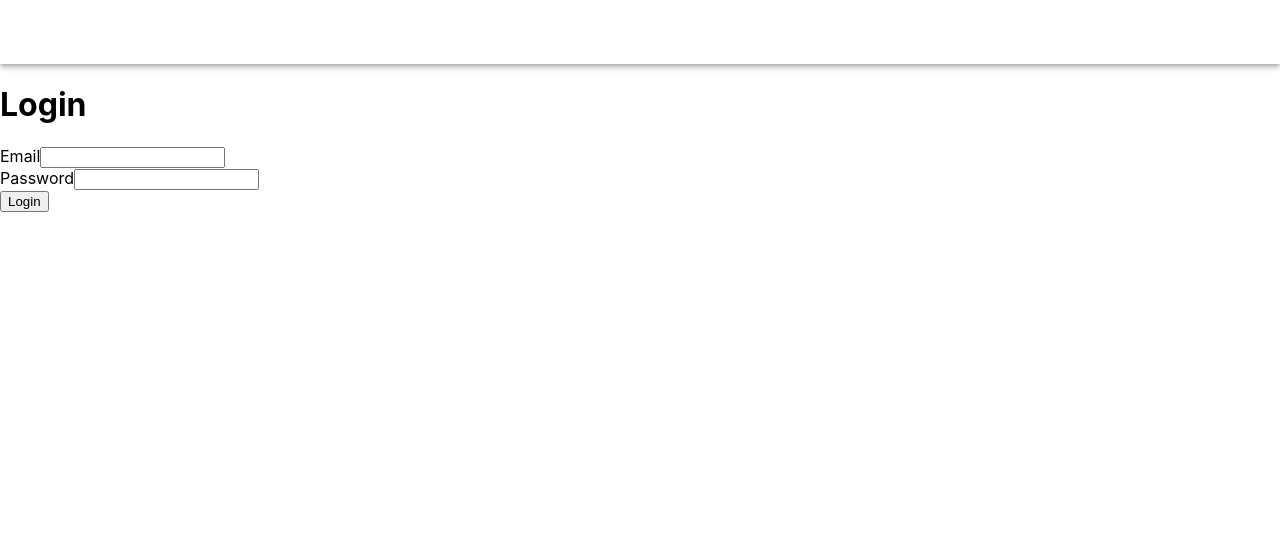
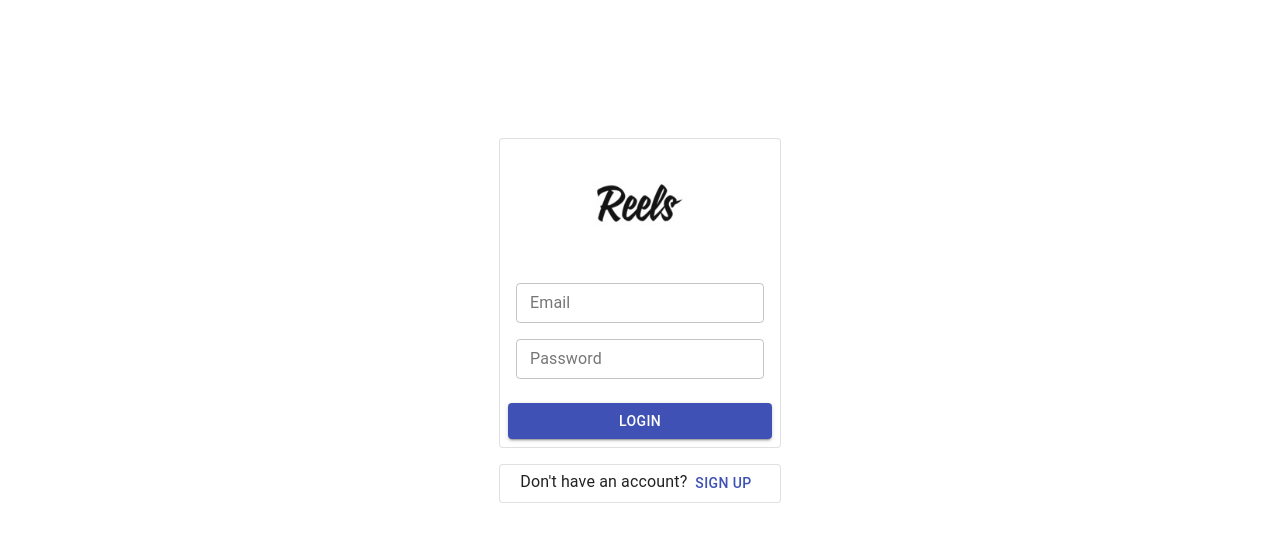
Before and after one commit to shnitish/reels-app, a React (Create React App) app: page /login in a window 1280 px wide. Shown: the top 542 px of the page. Built offline with nearby package versions, Linux system fonts and the light colour scheme; no server answers.

Commit message:
Material UI on login page

```diff
--- a/package.json
+++ b/package.json
@@ -13,6 +13,7 @@
     "react-dom": "^17.0.2",
     "react-router-dom": "^5.2.0",
     "react-scripts": "4.0.3",
+    "react-toastify": "^7.0.4",
     "uuidv4": "^6.2.11",
     "web-vitals": "^1.1.2"
   },
--- a/src/App.js
+++ b/src/App.js
@@ -1,6 +1,5 @@
 import {BrowserRouter as Router, Route, Switch, Redirect} from "react-router-dom";
 import {useContext} from "react";
-import Header from "./Components/Header/Header";
 import Login from "./Components/Login/Login";
 import Signup from "./Components/Signup/Signup";
 import Profile from "./Components/Profile/Profile";
@@ -14,7 +13,6 @@ function App()
     <div className="App">
       <AuthProvider>
         <Router>
-          <Header></Header>
           <Switch>
             <Route path="/login" component={Login} exact></Route>
             <Route path="/signup" component={Signup} exact></Route>
--- a/src/Components/Feeds/Feeds.jsx
+++ b/src/Components/Feeds/Feeds.jsx
@@ -1,5 +1,6 @@
 import React, { useState, useEffect } from "react";
 import VideoPost from "../VideoPost/VideoPost";
+import Header from "../Header/Header";
 import { firebaseDB } from "../../Config/firebase";
 import CircularProgress from "@material-ui/core/CircularProgress";
 
@@ -16,7 +17,6 @@ const Feeds = () => {
 			threshold: 0.8,
 		};
 
-		console.log("Inside Intersection obs");
 		function callback(entries) {
 			entries.forEach((entry) => {
 				let child = entry.target.children[0];
@@ -77,8 +77,8 @@ const Feeds = () => {
 	}, []);
 
 	return (
-		<div>
-			{/* <h1>Feeds</h1> */}
+		<div className="feeds">
+			<Header></Header>
 			<div className="feeds-video-list">
 				{loadingComp ? (
 					<CircularProgress
--- a/src/Components/Login/Login.jsx
+++ b/src/Components/Login/Login.jsx
@@ -1,12 +1,70 @@
 import React, { useContext, useState } from "react";
+import { toast } from "react-toastify";
+import "react-toastify/dist/ReactToastify.css";
+import {
+	TextField,
+	Grid,
+	Button,
+	Paper,
+	Card,
+	CardContent,
+	CardActions,
+	Container,
+	CardMedia,
+	Typography,
+	makeStyles,
+} from "@material-ui/core";
 import { AuthContext } from "../../Context/Authprovider";
+import logo from "../../logo.jpg";
 
+let useStyles = makeStyles({
+	root: {
+		width: "100%",
+		height: "100%",
+	},
+	centerDiv: {
+		height: "100vh",
+		display: "flex",
+		justifyContent: "center",
+		width: "100vw",
+	},
+	carousal: {
+		height: "10rem",
+		backgroundColor: "whitesmoke",
+	},
+
+	fullWidth: {
+		width: "100%",
+	},
+
+	centerElements: {
+		display: "flex",
+		flexDirection: "column",
+	},
+
+	mb: {
+		marginBottom: "1rem",
+	},
+
+	alignCenter: {
+		justifyContent: "center",
+	},
+});
+
+toast.configure();
 const Login = (props) => {
 	const [email, setEmail] = useState("");
 	const [password, setPassword] = useState("");
-	const [message, setMessage] = useState("");
 	let { login } = useContext(AuthContext);
+	let classes = useStyles();
 
+	const notifyError = (message) => {
+		toast.error(message, { autoClose: 2000 });
+	};
+
+	const notifySuccess = (message) => {
+		toast.success(message, { autoClose: 2000 });
+	};
 	const handleKeyPress = (e) => {
 		if (e.key === "Enter") {
 			handleLogin();
@@ -17,37 +75,83 @@ const Login = (props) => {
 		try {
 			await login(email, password);
 			props.history.push("/"); // navigate to feeds
+			notifySuccess("Logged In successfully !");
 		} catch (err) {
-			setMessage(err.message);
 			setEmail("");
 			setPassword("");
+			notifyError(err.message);
 		}
+	};
+
+	const handleSignUp = () => {
+		props.history.push("/signup");
 	};
 
 	return (
 		<div>
-			<div>
-				<h1>Login</h1>
-			</div>
-			<div>
-				Email
-				<input
-					type="text"
+			<Container>
+				<Grid
+					container
+					direction="column"
+					alignItems="center"
+					justify="center"
+					style={{ minHeight: "80vh" }}
+				>
+					<Grid item>
+						{/* Login Form */}
+						<Card variant="outlined" className={classes.mb}>
+							<CardMedia
+								image={logo}
+								style={{ height: "8rem", backgroundSize: "contain" }}
+							></CardMedia>
+
+							<CardContent className={classes.centerElements}>
+								<TextField
+									className={classes.mb}
+									label="Email"
+									type="email"
+									variant="outlined"
 									value={email}
+									size="small"
 									onChange={(e) => setEmail(e.target.value)}
-				/>
-			</div>
-			<div>
-				Password
-				<input
+								></TextField>
+								<TextField
+									label="Password"
 									type="password"
+									variant="outlined"
 									value={password}
+									size="small"
 									onChange={(e) => setPassword(e.target.value)}
 									onKeyPress={handleKeyPress}
-				/>
-			</div>
-			<button onClick={handleLogin}>Login</button>
-			<h2 style={{ color: "red" }}>{message}</h2>
+								></TextField>
+							</CardContent>
+							<CardActions>
+								<Button
+									className={classes.fullWidth}
+									variant="contained"
+									color="primary"
+									onClick={handleLogin}
+								>
+									Login
+								</Button>
+							</CardActions>
+						</Card>
+						<Card variant="outlined">
+							<Typography style={{ textAlign: "center" }}>
+								Don't have an account?
+								<Button
+									style={{ backgroundColor: "transparent" }}
+									disableRipple
+									color="primary"
+									onClick={handleSignUp}
+								>
+									Sign Up
+								</Button>
+							</Typography>
+						</Card>
+					</Grid>
+				</Grid>
+			</Container>
 		</div>
 	);
 };
--- a/src/Components/Profile/Profile.jsx
+++ b/src/Components/Profile/Profile.jsx
@@ -1,4 +1,5 @@
 import React, { useState, useContext, useEffect } from "react";
+import Header from "../Header/Header";
 import { Avatar, Typography, Container, Paper } from "@material-ui/core";
 import { makeStyles } from "@material-ui/core/styles";
 import { AuthContext } from "../../Context/Authprovider";
@@ -51,10 +52,11 @@ const Profile = () => {
 				});
 		};
 		loadUser();
-	}, []);
+	}, [uid]);
 
 	return (
-		<>
+		<div className="profile">
+		<Header></Header>
 			<Container className={classes.root}>
 				<Paper className={classes.paper}>
 					<Avatar
@@ -66,7 +68,7 @@ const Profile = () => {
 					</Typography>
 				</Paper>
 			</Container>
-		</>
+		</div>
 	);
 };
 
--- a/src/Components/Signup/Signup.jsx
+++ b/src/Components/Signup/Signup.jsx
@@ -1,8 +1,11 @@
-import React, { useContext, useState } from "react";
+import React, { useContext, useState, useRef } from "react";
 import { firebaseDB, firebaseStorage } from "../../Config/firebase";
 import { AuthContext } from "../../Context/Authprovider";
+import {Button} from "@material-ui/core";
+import CameraIcon from "@material-ui/icons/PhotoCamera";
 
 const Signup = (props) => {
+	const fileRef = useRef();
 	const [email, setEmail] = useState("");
 	const [password, setPassword] = useState("");
 	const [username, setUsername] = useState("");
@@ -13,6 +16,7 @@ const Signup = (props) => {
 	const handleFileSubmit = (event) => {
 		let fileObject = event.target.files[0];
 		setProfileImage(fileObject);
+		console.log(fileObject);
 	};
 
 	const handleSignUp = async () => {
@@ -50,6 +54,10 @@ const Signup = (props) => {
 		}
 	};
 
+	const handleProfileUpload=()=> {
+		fileRef.current.click();
+	}
+
 	return (
 		<>
 			<h1>Signup Page</h1>
@@ -59,6 +67,7 @@ const Signup = (props) => {
 					<input
 						value={username}
 						onChange={(e) => setUsername(e.target.value)}
+						required
 					></input>
 				</div>
 				<div>
@@ -66,6 +75,7 @@ const Signup = (props) => {
 					<input
 						value={email}
 						onChange={(e) => setEmail(e.target.value)}
+						required
 					></input>
 				</div>
 				<div>
@@ -73,20 +83,24 @@ const Signup = (props) => {
 					<input
 						value={password}
 						onChange={(e) => setPassword(e.target.value)}
+						required
 					></input>
 				</div>
 				<div>
 					Profile Image
 					<input
+						ref={fileRef}
 						type="file"
 						accept="image/*"
 						onChange={(e) => {
 							handleFileSubmit(e);
 						}}
+						hidden
 					></input>
+					<Button startIcon={<CameraIcon></CameraIcon>} onClick={handleProfileUpload}>Upload</Button>
 				</div>
 			</div>
-			<button onClick={handleSignUp}>SignUp</button>
+			<Button variant="contained" color="primary" onClick={handleSignUp}>SignUp</Button>
 			<h2 style={{ color: "red" }}>{message}</h2>{" "}
 		</>
 	);
```
Also changed, not shown: src/logo.jpg (added), 1 other file (tests, documents, lock files or other folders). Lines whose indentation alone changed are shown as unchanged.
